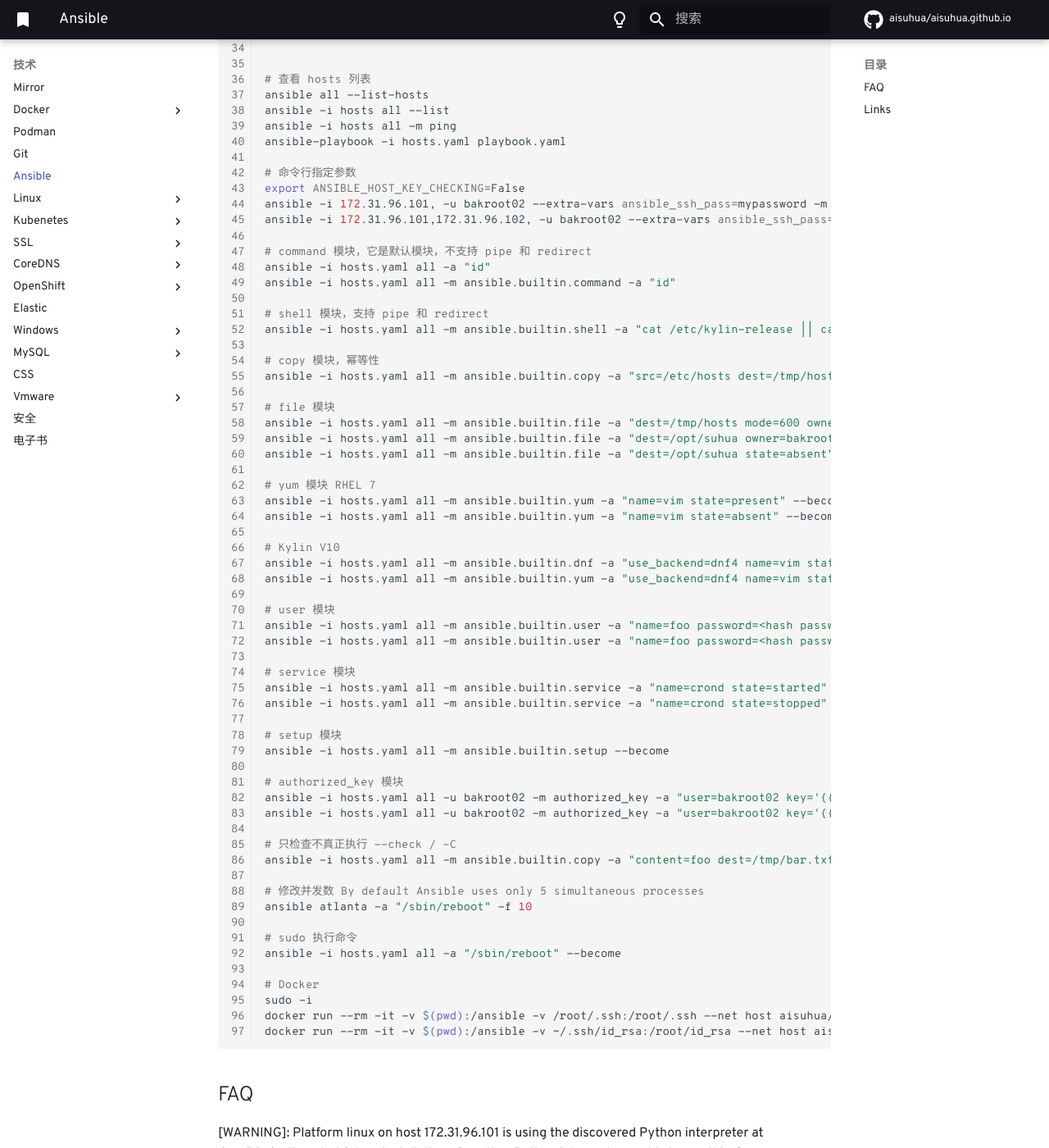
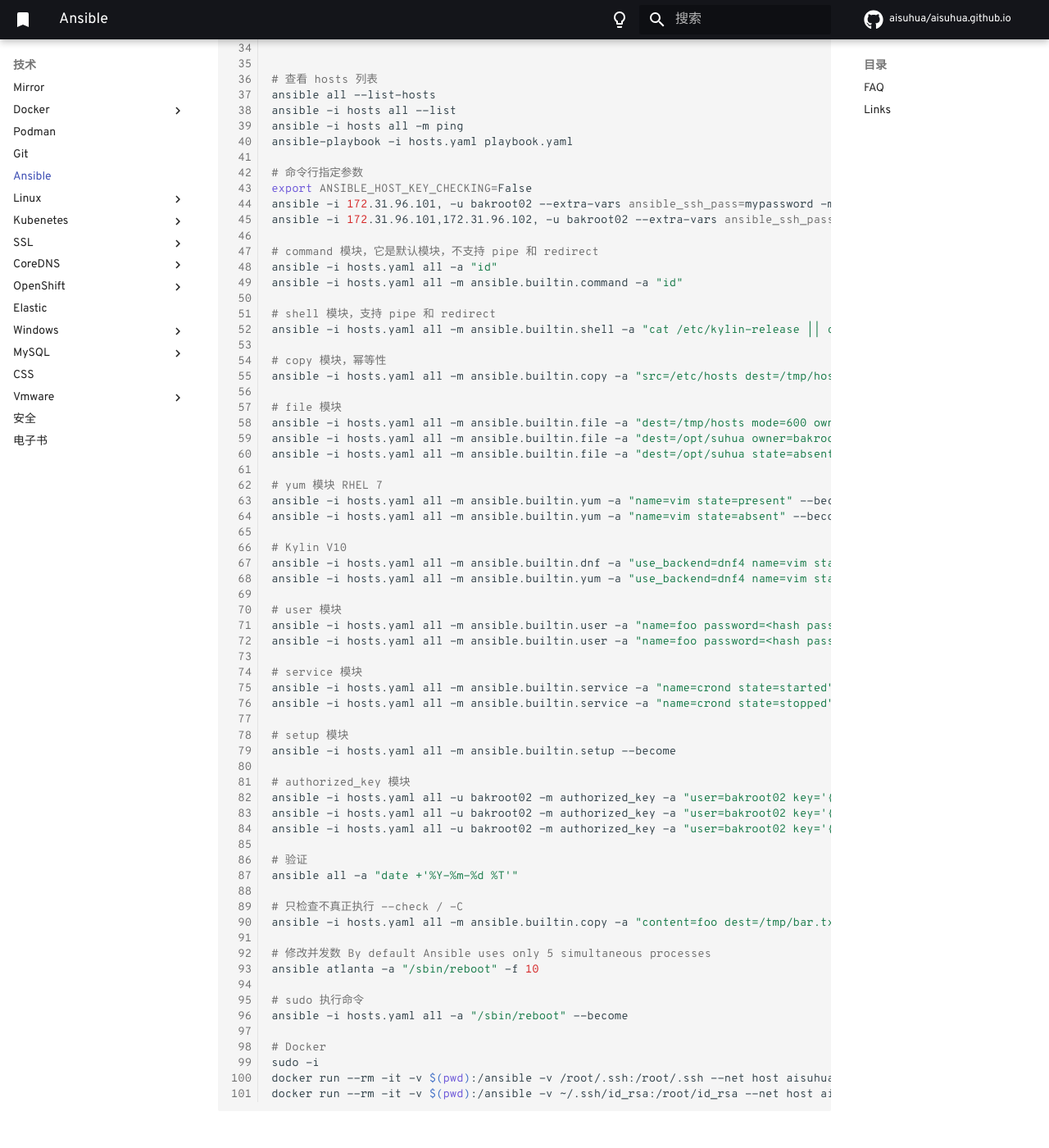
Before and after one commit to aisuhua/aisuhua.github.io, an MkDocs documentation site: the page built from docs/ansible/index.md, in a window 1280 px wide and 1400 px high, scrolled down 816 px. Shown: the whole window at 82% size. Built offline with MkDocs 1.6.1 and Material for MkDocs 9.7.7, drawn with Linux system fonts in a browser that asks for light colours; comment, search, counter and statistics services are not loaded.

Commit message:
index.md

```diff
--- a/docs/ansible/index.md
+++ b/docs/ansible/index.md
@@ -83,7 +83,11 @@
 
 # authorized_key 模块
 ansible -i hosts.yaml all -u bakroot02 -m authorized_key -a "user=bakroot02 key='{{ lookup('file', '/root/.ssh/id_rsa.pub') }}' state=present path=/home/bakroot02/.ssh/authorized_keys" --ask-pass
-ansible -i hosts.yaml all -u bakroot02 -m authorized_key -a "user=bakroot02 key='{{ lookup('file', '/root/.ssh/id_rsa.pub') }}' state=present"
+ansible -i hosts.yaml all -u bakroot02 -m authorized_key -a "user=bakroot02 key='{{ lookup('file', '/root/.ssh/id_rsa.pub') }}' state=present" --ask-pass
+ansible -i hosts.yaml all -u bakroot02 -m authorized_key -a "user=bakroot02 key='{{ lookup('file', '/root/.ssh/id_rsa.pub') }}' state=present exclusive=True" --ask-pass
+
+# 验证
+ansible all -a "date +'%Y-%m-%d %T'"
 
 # 只检查不真正执行 --check / -C
 ansible -i hosts.yaml all -m ansible.builtin.copy -a "content=foo dest=/tmp/bar.txt" --become --check
```
